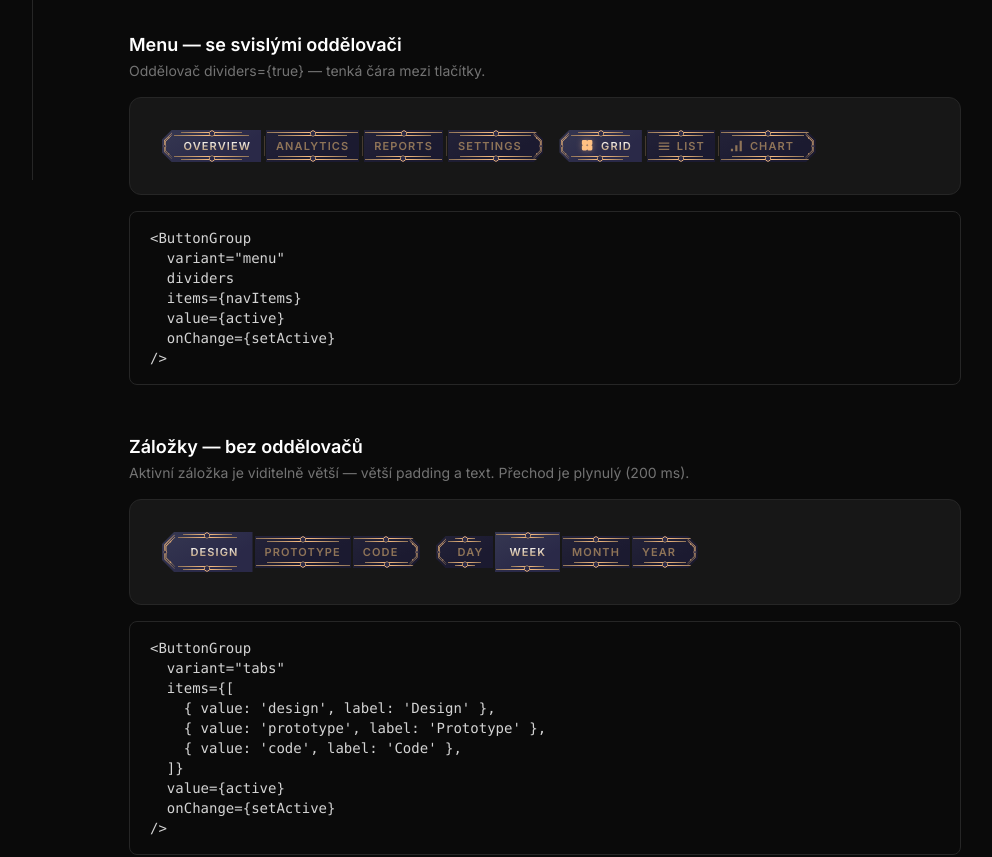
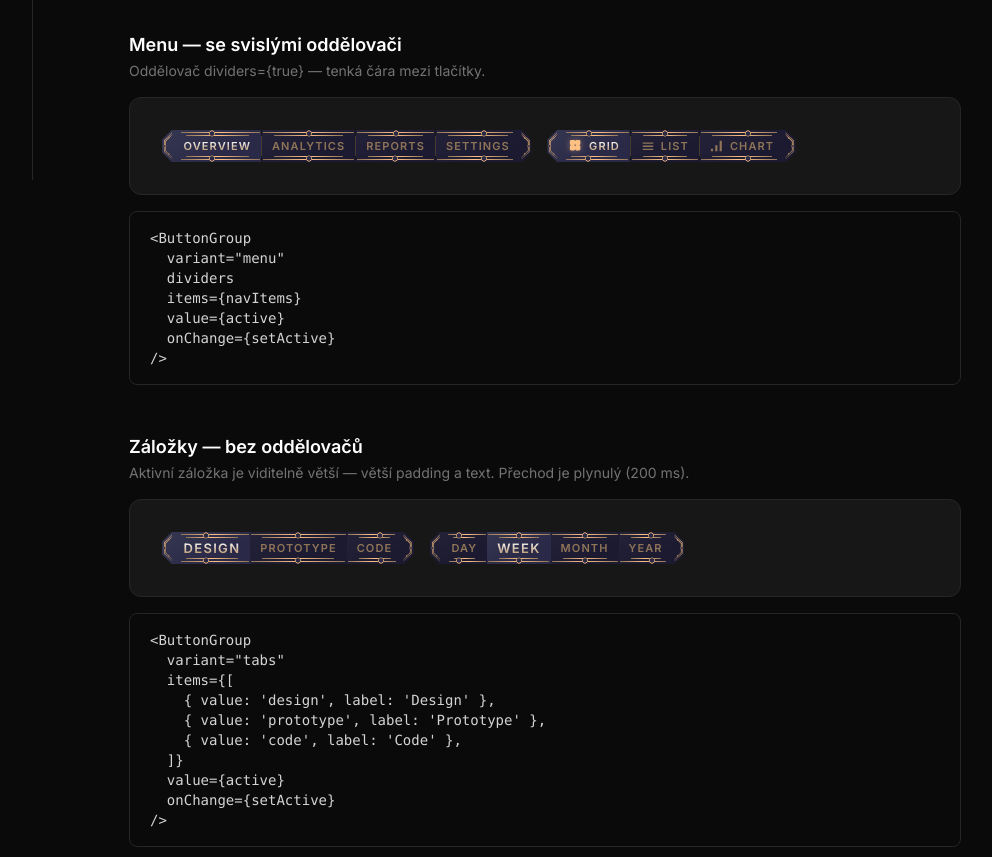
Before and after one commit to Tkaj39/Style-guite-donjon-fall, a React (Vite) app: page /button-groups in a window 1280 px wide. Shown: the part 620-1477 px from the top of the page, without its empty margins (223-1215 px from the left). Built offline with nearby package versions, Linux system fonts and the light colour scheme.

Commit message:
fix: ButtonGroup — gap 0, asymmetric edgePad for HexOrnament, tabs text-only resize
https://claude.ai/code/session_019NvYiabfFcKar27uYHaHZY

```diff
--- a/src/components/ButtonGroup.jsx
+++ b/src/components/ButtonGroup.jsx
@@ -44,7 +44,7 @@ function SideOrnament({ h, uid, flip }) {
   )
 }
 
-function HexOrnament({ uid, flip, edgePad, textPad }) {
+function HexOrnament({ uid, flip, edgePadL = 0, edgePadR = 0, textPadL, textPadR }) {
   const g = `url(#${uid}-hg)`
   return (
     <div
@@ -58,17 +58,20 @@ function HexOrnament({ uid, flip, edgePad, textPad }) {
         transform: flip ? 'scaleY(-1)' : undefined,
       }}
     >
+      {/* outer line — inset by edgePad on each side */}
       <div style={{
         position: 'absolute',
-        left: edgePad + 1, right: edgePad + 1,
+        left: edgePadL + 1,
+        right: edgePadR + 1,
         top: 2,
         height: 1,
         background: 'linear-gradient(90deg,#8F7458 0%,#FFC183 50%,#8F7458 100%)',
       }} />
+      {/* inner line — inset by textPad on each side */}
       <div style={{
         position: 'absolute',
-        left: typeof textPad === 'number' ? textPad + 2 : textPad,
-        right: typeof textPad === 'number' ? textPad + 2 : textPad,
+        left: textPadL + 2,
+        right: textPadR + 2,
         bottom: 1,
         height: 1,
         background: 'linear-gradient(90deg,#8F7458 0%,#FFC183 50%,#8F7458 100%)',
@@ -88,10 +91,8 @@ function HexOrnament({ uid, flip, edgePad, textPad }) {
   )
 }
 
-const itemSizes = {
-  base:      { h: 32, cx: 9.61,  px: 10 },
-  tabActive: { h: 40, cx: 12.01, px: 14 },
-}
+const s = { h: 32, cx: 9.61, px: 10 }
+const ornW = Math.round(24 * (s.h / 66) * 10) / 10
 
 /**
  * @param {'menu'|'tabs'} variant
@@ -112,23 +113,25 @@ export default function ButtonGroup({
   const last  = items.length - 1
 
   return (
-    <div style={{ display: 'inline-flex', alignItems: 'center', gap: 2 }} role="group">
+    <div style={{ display: 'inline-flex', alignItems: 'center', gap: 0 }} role="group">
       {items.map((item, i) => {
         const isActive = item.value === value
         const isFirst  = i === 0
         const isLast   = i === last
         const isOnly   = isFirst && isLast
-        const s = (variant === 'tabs' && isActive) ? itemSizes.tabActive : itemSizes.base
-        const ornW = Math.round(24 * (s.h / 66) * 10) / 10
+        const uid      = `${gid}-${i}`
 
-        const clipPath = isOnly   ? clipBoth(s.cx)
-                       : isFirst  ? clipLeft(s.cx)
-                       : isLast   ? clipRight(s.cx)
+        const clipPath = isOnly  ? clipBoth(s.cx)
+                       : isFirst ? clipLeft(s.cx)
+                       : isLast  ? clipRight(s.cx)
                        : undefined
 
-        const paddingLeft  = isFirst || isOnly ? s.px + ornW : s.px
-        const paddingRight = isLast  || isOnly ? s.px + ornW : s.px
-        const uid = `${gid}-${i}`
+        const padL = isFirst || isOnly ? s.px + ornW : s.px
+        const padR = isLast  || isOnly ? s.px + ornW : s.px
+
+        // edgePad clears the clipped corner area; only apply where clipping exists
+        const edgePadL = isFirst || isOnly ? s.cx + 8 : 0
+        const edgePadR = isLast  || isOnly ? s.cx + 8 : 0
 
         return (
           <div key={item.value} style={{ display: 'flex', alignItems: 'center' }}>
@@ -137,7 +140,6 @@ export default function ButtonGroup({
                 aria-hidden="true"
                 style={{
                   width: 1, height: 20,
-                  margin: '0 1px',
                   background: '#8F7458',
                   opacity: 0.4,
                   flexShrink: 0,
@@ -151,8 +153,8 @@ export default function ButtonGroup({
               style={{
                 position: 'relative',
                 height: s.h,
-                paddingLeft,
-                paddingRight,
+                paddingLeft: padL,
+                paddingRight: padR,
                 clipPath,
                 background: isActive
                   ? 'linear-gradient(150deg,#353751 0%,#2A2948 70%)'
@@ -169,8 +171,9 @@ export default function ButtonGroup({
             >
               {(isFirst || isOnly) && <SideOrnament h={s.h} uid={`${uid}l`} />}
               {(isLast  || isOnly) && <SideOrnament h={s.h} uid={`${uid}r`} flip />}
-              <HexOrnament uid={`${uid}t`} edgePad={isFirst || isOnly ? s.cx + 8 : 0} textPad={s.px} />
-              <HexOrnament uid={`${uid}b`} flip edgePad={isFirst || isOnly ? s.cx + 8 : 0} textPad={s.px} />
+
+              <HexOrnament uid={`${uid}t`} edgePadL={edgePadL} edgePadR={edgePadR} textPadL={padL} textPadR={padR} />
+              <HexOrnament uid={`${uid}b`} flip edgePadL={edgePadL} edgePadR={edgePadR} textPadL={padL} textPadR={padR} />
 
               {item.icon && (
                 <span style={{
@@ -185,12 +188,13 @@ export default function ButtonGroup({
               )}
 
               <span style={{
-                fontSize: '0.6875rem',
                 fontWeight: 600,
                 letterSpacing: '0.1em',
                 textTransform: 'uppercase',
                 lineHeight: 1,
                 position: 'relative',
+                fontSize: variant === 'tabs' && isActive ? '0.8125rem' : '0.6875rem',
+                transition: 'font-size 200ms',
                 ...(isActive ? {
                   background: 'linear-gradient(180deg,#F9F9F9 0%,#B8956A 100%)',
                   WebkitBackgroundClip: 'text',
```
